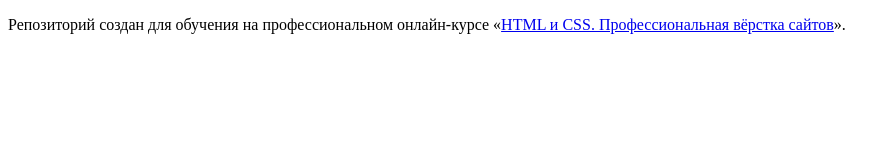
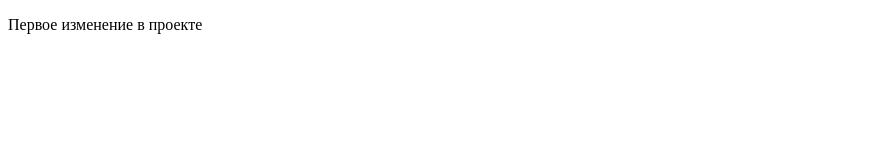
Before and after one commit to Nadezda-ops/Sedona-2, a plain HTML site: page index.html in a window 1280 px wide. Shown: the whole page, without its empty margins (0-895 px from the left). Drawn offline with Linux system fonts and the light colour scheme.

Commit message:
Удаляет ссылку и добавляет изменения

```diff
--- a/index.html
+++ b/index.html
@@ -6,7 +6,7 @@
   </head>
   <body>
 
-    <p>Репозиторий создан для обучения на профессиональном онлайн‑курсе «<a href="https://htmlacademy.ru/intensive/htmlcss">HTML и CSS. Профессиональная вёрстка сайтов</a>».</p>
+    <p>Первое изменение в проекте</p>
 
   </body>
 </html>
```
